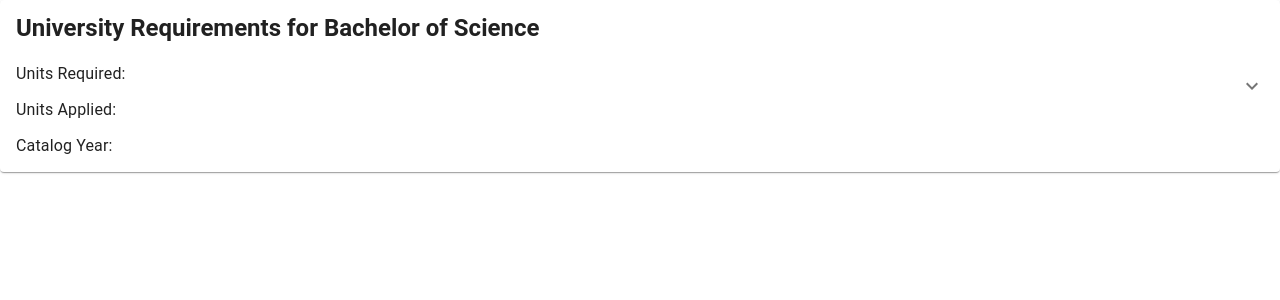
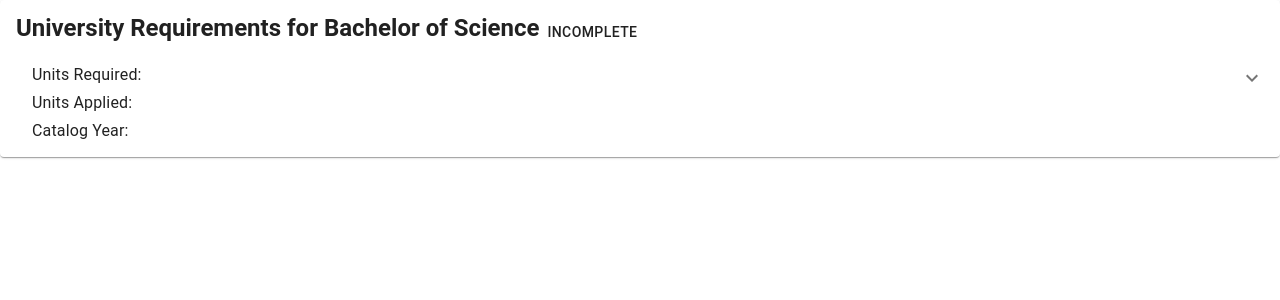
Before and after one commit to tomli380576/ecs164-final, a React (Vite) app: page / in a window 1280 px wide. Shown: the top 300 px of the page. Built offline with nearby package versions, Linux system fonts and the light colour scheme.

Commit message:
Fixed alignment of subtext, added incomplete Requirement Accordion Fixes #5

```diff
--- a/src/Requirement.tsx
+++ b/src/Requirement.tsx
@@ -6,6 +6,13 @@ import Typography from '@mui/material/Typography';
 import ExpandMoreIcon from '@mui/icons-material/ExpandMore';
 import Stack from '@mui/material/Stack';
 import Divider from '@mui/material/Divider';
+import { styled } from '@mui/material/styles';
+
+const Div = styled('div')(({ theme }) => ({
+  ...theme.typography.button,
+  backgroundColor: theme.palette.background.paper,
+  padding: theme.spacing(1),
+}));
 
 export const Requirement = () => {
   return (
@@ -20,20 +27,21 @@ export const Requirement = () => {
             direction="column"
             justifyContent="center"
             alignItems="flex-start"
-            spacing={2}
+            spacing={1}
           >
-            <Typography variant="h5" style={{ fontWeight: 600}}>University Requirements for Bachelor of Science</Typography>
             <Stack
-              ml={3}
-              alignItems="flex-start"
-              direction="column"
-              justifyContent="center"
-              spacing={1}
+              direction="row"
+              justifyContent="space-between"
             >
-              <Typography variant="subtitle1">Units Required:</Typography>
-              <Typography variant="subtitle1">Units Applied:</Typography>
-              <Typography variant="subtitle1">Catalog Year:</Typography>
+              <Typography variant="h5" style={{ fontWeight: 600}}>University Requirements for Bachelor of Science</Typography>
+              <Div>{"INCOMPLETE"}</Div>
             </Stack>
+            <div>
+              <Typography variant="subtitle1" ml={2}>Units Required:</Typography>
+              <Typography variant="subtitle1" ml={2}>Units Applied:</Typography>
+              <Typography variant="subtitle1" ml={2}>Catalog Year:</Typography>
+            </div>
+
           </Stack>
         </AccordionSummary>
         <AccordionDetails>
```
